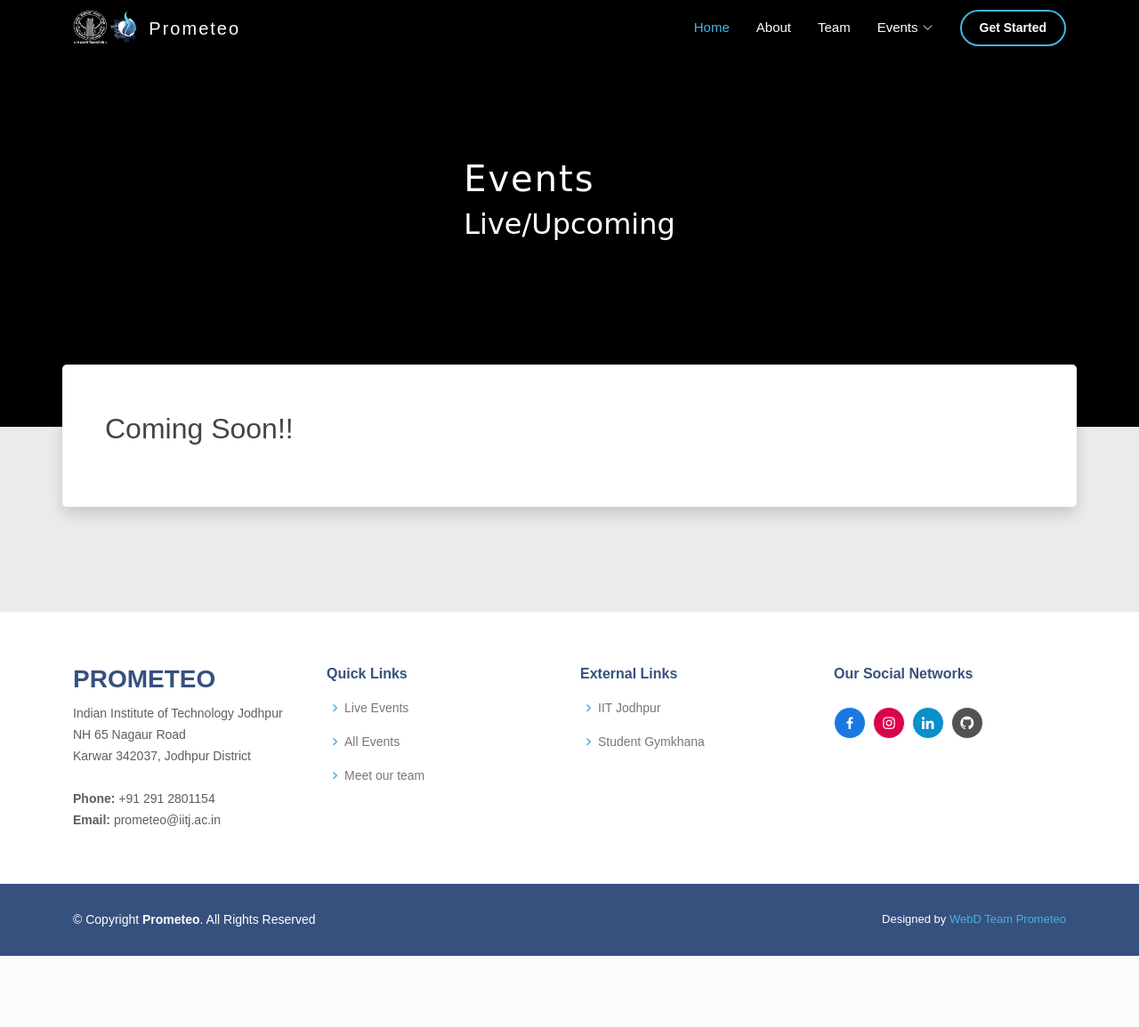
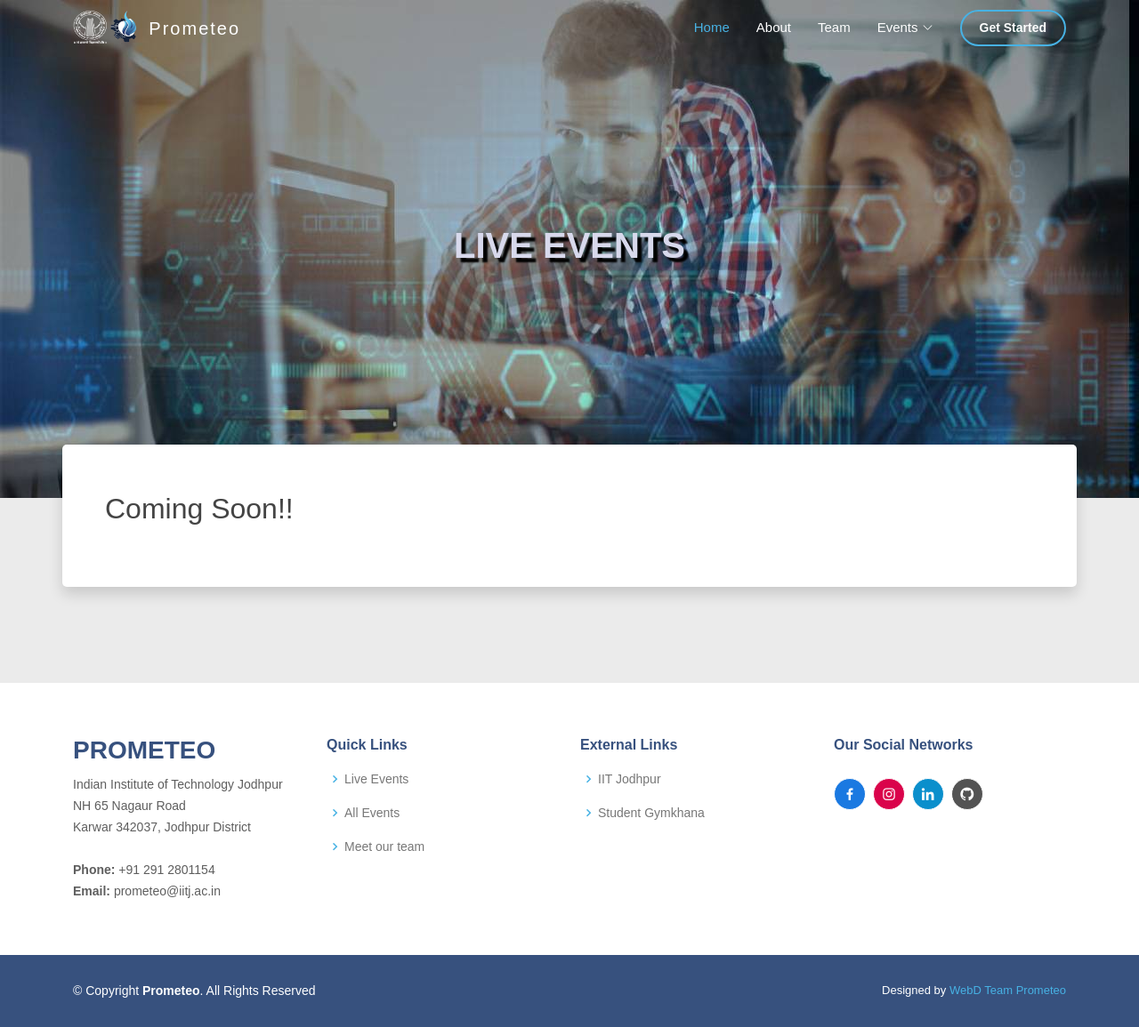
Before and after one commit to Sahil1479/Prometeo, a Django app: page /events/Live/ in a window 1280 px wide. Shown: the whole page at 89% size. Before the commit the page ends 1075 px from the top, so only its background shows below. Run offline with Django 4.2, Linux system fonts and the light colour scheme; data that the repository does not hold is empty; some libraries are stand-ins or nearby versions.

Commit message:
added background imges for events
made basic event card

```diff
--- a/prometeo/static/css/events.css
+++ b/prometeo/static/css/events.css
@@ -1,7 +1,8 @@
 body{
 background-color: rgb(235, 235, 235);
+bottom:0vh
+}
 
-}
 .btn-learn-more {
     width: fit-content;
     font-weight: 500;
@@ -26,12 +27,58 @@ background-color: rgb(235, 235, 235);
     text-decoration: none;
   }
 
-  .overlay{
-    background-image: url("/static/img/technicaleventsbg.png");
-    width: 100%;
-    height: 80vh;
-    background-attachment:f;
-    opacity: 1;
-    position: absolute;
-    z-index: -1;
+
+
+.card{
+  transition: 0.1s
 }
+.card:hover{
+  transform: scale(1.01);
+}
+
+.page-header{
+
+
+  text-transform: uppercase;
+  text-shadow: 5px 5px 2px rgb(0, 0, 0)
+
+}
+#card{
+  transition: 0.2s;
+}
+#card:hover{
+  transform: scale(1.01);
+}
+
+.pageheadbg-Technical{
+  height: 60vh;
+  width:100%;
+  background-image:url('/static/img/technicaleventsbg.png');
+  background-attachment: fixed;
+  align-items: center;
+  justify-content: center;
+  display:flex
+}
+
+.pageheadbg-Informal{
+  height: 60vh;
+  background-image:url('/static/img/generalheaderbg.jpg');
+  background-attachment: fixed;
+}
+
+.pageheadbg-Live{
+  height: 70vh;
+  background-image:url('/static/img/liveeventbg.jpg');
+  background-attachment: fixed;
+  /* background-repeat: no-repeat; */
+  background-size: cover;
+}
+.pageheadbg-Workshop{
+  height: 70vh;
+  background-image:url('/static/img/workshopbg.jpg');
+  background-attachment: fixed;
+  /* background-repeat: no-repeat; */
+  background-size: cover;
+  position: relative;
+  background-position-y: top;
+}
--- a/templates/events.html
+++ b/templates/events.html
@@ -9,60 +9,47 @@ Events-{{type}}
 {% block style %}
 <!-- import css files or write css code-->
 <link href="{% static 'css/events.css' %}" rel="stylesheet">
+<link href="https://unpkg.com/aos@2.3.1/dist/aos.css" rel="stylesheet">
 
 {% endblock %}
 
 
 
+
 {% block content %}
 <!-- <div class="overlay" ></div> -->
-<div style="height: 60vh; width:100%;background-color: black ;align-items: center;;
+<div class="pageheadbg-{{type}}" style=" width:100%; background-attachment: fixed;align-items: center;
 justify-content: center; display:flex">
-    {% block pageheader %}
-    <div class="page-header header-filter" data-parallax="true" style="background-color:transparent; ">
-     <div class="container  my-5 bg-transparent text-white">
-       <div class="row">
-         <div class="col-md-auto ml-auto mr-auto">
-             {% block brand %}
-             <div class="brand" style="position: relative;  background-color: transparent; ">
-                 {% block heading %}
-                 <h1 style="font-family: 'Calistoga', cursive; letter-spacing:2px;"> Events</h1>
-                 <h2 style="text-transform: capitalize; font-family: 'Comfortaa', cursive; ">
-                 {% if type == 'Technical' %}
-                 Technical
-                 {% elif type == 'Informal' %}
-                 Informal
-                 {% elif type == 'Live' %}
-                 Live/Upcoming
-                 {% else %}
-                 Workshops/Sessions
-                 {% endif %}
 
-             </h2>
-
-                 {% endblock %}
-             </div>
-             {% endblock %}
-           <br>
-         </div>
-       </div>
-     </div>
-   </div>
-   {% endblock %}
+    <div class="page-header">
+        <div class="row">
+            <div class="col">
+                <h1 id="pagehead" data-aos="fade-down" data-aos-delay="1000" data-aos-duration="500" data-aos-once = "true" style="color: rgb(216, 217, 236); font-weight: 600;">{{type}}  Events</h2>
+            </div>
+        </div>
+    </div>
 
 </div>
 
-<div class="container p-5 mb-5  shadow" style="background-color:white;position: relative;top: -70px; width: min-width;border-radius: 5px;">
+
+
+<div class="container p-5 mb-5  shadow" style="background-color:white;position: relative;top: -60px; width: min-width;border-radius: 5px;">
     <div class="row">
         <div class="col-md-4 ml-auto mr-auto justify-content-center">
 
             <!-- event cards -->
             {% if events.count == 0 %}
-            <p style="font-size: xx-large;">Coming Soon!!</p>
+            <p data-aos="fade-left" data-aos-delay="1000" data-aos-duration="2000" data-aos-once = "true" style="font-size: xx-large;">Coming Soon!!</p>
+            {% elif type == 'Live' %}
+
+                {% for event in events %}
+
+                {% endfor %}
+
             {% else %}
                 {% for event in events %}
 
-                <div class="card pb-3 shadow" style="width:fit-content;">
+                <div class="card pb-3 shadow " id="card" data-aos="fade-left" data-aos-delay="30000" data-aos-duration="3000" data-aos-once = "true" style="width:fit-content;">
                     <img class="card-img-top" src="{% static 'img/technicaleventsbg.png' %}" alt="Card image">
                     <div class="card-body">
                     <a href="{% url 'events:event' event.type event.pk %}" style="text-decoration: none;color: inherit;">
@@ -124,3 +111,11 @@ justify-content: center; display:flex">
 
 
 {% endblock %}
+
+
+{% block scripts %}
+<script src="{% static 'js/main.js' %}"></script>
+<script>
+    AOS.init();
+  </script>
+{% endblock %}
--- a/templates/template.html
+++ b/templates/template.html
@@ -13,8 +13,6 @@
 <!-- import css files or write css code-->
 {% endblock %}
 
-
-
 {% block content %}
 <!-- write your code here -->
 <div style="height: 400px; width:100%; background:rgb(28, 29, 29);align-items: center;
```
Also changed, not shown: prometeo/static/img/generalheaderbg.jpg (added), prometeo/static/img/liveeventbg.jpg (added), prometeo/static/img/technicaleventsbg.png, prometeo/static/img/workshopbg.jpg (added), 6 other files.
